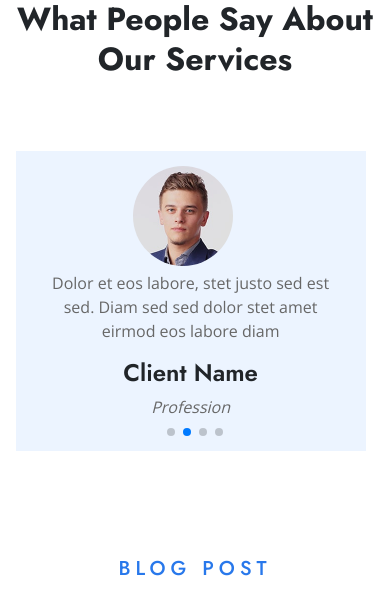
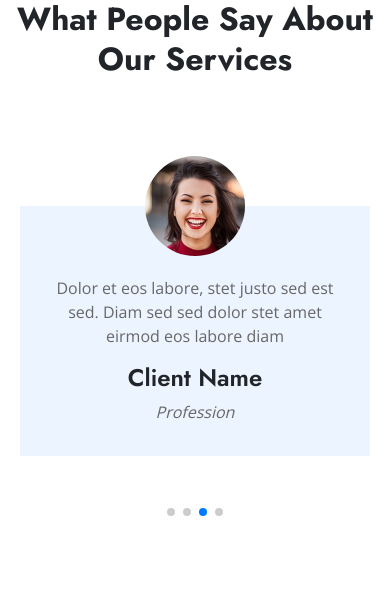
Before and after one commit to kanagu5588/safecam1, a plain HTML site: page index.html in a window 390 px wide. Shown: the part 8780-9372 px from the top of the page. Drawn offline with nearby package versions, Linux system fonts and the light colour scheme; a web font is replaced by a local one.

Commit message:
Add files via upload

```diff
--- a/media.css
+++ b/media.css
@@ -352,17 +352,17 @@
       }
       .test .t-car .swiper .swiper-wrapper .swiper-slide{
 
-        margin-left: 2%;
+        margin-left: 0%;
       }
       .test .t-car .swiper .swiper-wrapper .swiper-slide .sw-car{
-        /* margin-left: 8.2%; */
+        position: relative;
       }
       .test .t-car .swiper .swiper-wrapper .swiper-slide .sw-car img{
-        top: 15px;
-        margin-left: 25%;
+        top: -50px;
+        margin-left: 30%;
       }
       .test .t-car .swiper .swiper-wrapper .swiper-slide .sw-car .ts-p1{
-        margin-top: 100px;
+        margin-top: 50px;
       }
 
 
--- a/style.css
+++ b/style.css
@@ -758,23 +758,24 @@ nav{
   }
 
   .test .t-car .swiper .swiper-wrapper .swiper-slide {
-    height: 500px;
+    height: 400px;
     width: 100%;
 
     /* background-color: aqua; */
-    /* text-align: center;
+    text-align: center;
     font-size: 18px;
     background: #fff;
     display: flex;
     justify-content: center;
-    align-items: center; */
+    align-items: center;
   }
   .test .t-car .swiper .swiper-wrapper .swiper-slide .sw-car{
-    height: 400px;
+    height: 250px;
     width: 350px;
     background-color: #ecf4ff;
     text-align: center;
     padding: 20px 20px ;
+
   }
 
   .test .t-car .swiper .swiper-wrapper .swiper-slide .sw-car img{
@@ -783,7 +784,7 @@ nav{
     border-radius: 50%;
     margin-left: 8%;
    position: absolute;
-   top: 0px;
+   top: 25px;
   }
   .test .t-car .swiper .swiper-wrapper .swiper-slide .sw-car .ts-p1{
     color: #676767;
@@ -804,7 +805,7 @@ nav{
     color: #676767;
   }
 
-  .test .t-car .swiper .swiper-wrapper .swiper-slide img {
+  /* .test .t-car .swiper .swiper-wrapper .swiper-slide img {
     display: block;
     width: 100%;
     height: 100%;
@@ -815,7 +816,7 @@ nav{
     width: 100%;
     height: 300px;
     margin: 20px auto;
-  }
+  } */
 
 
   /* BLOG */
```
